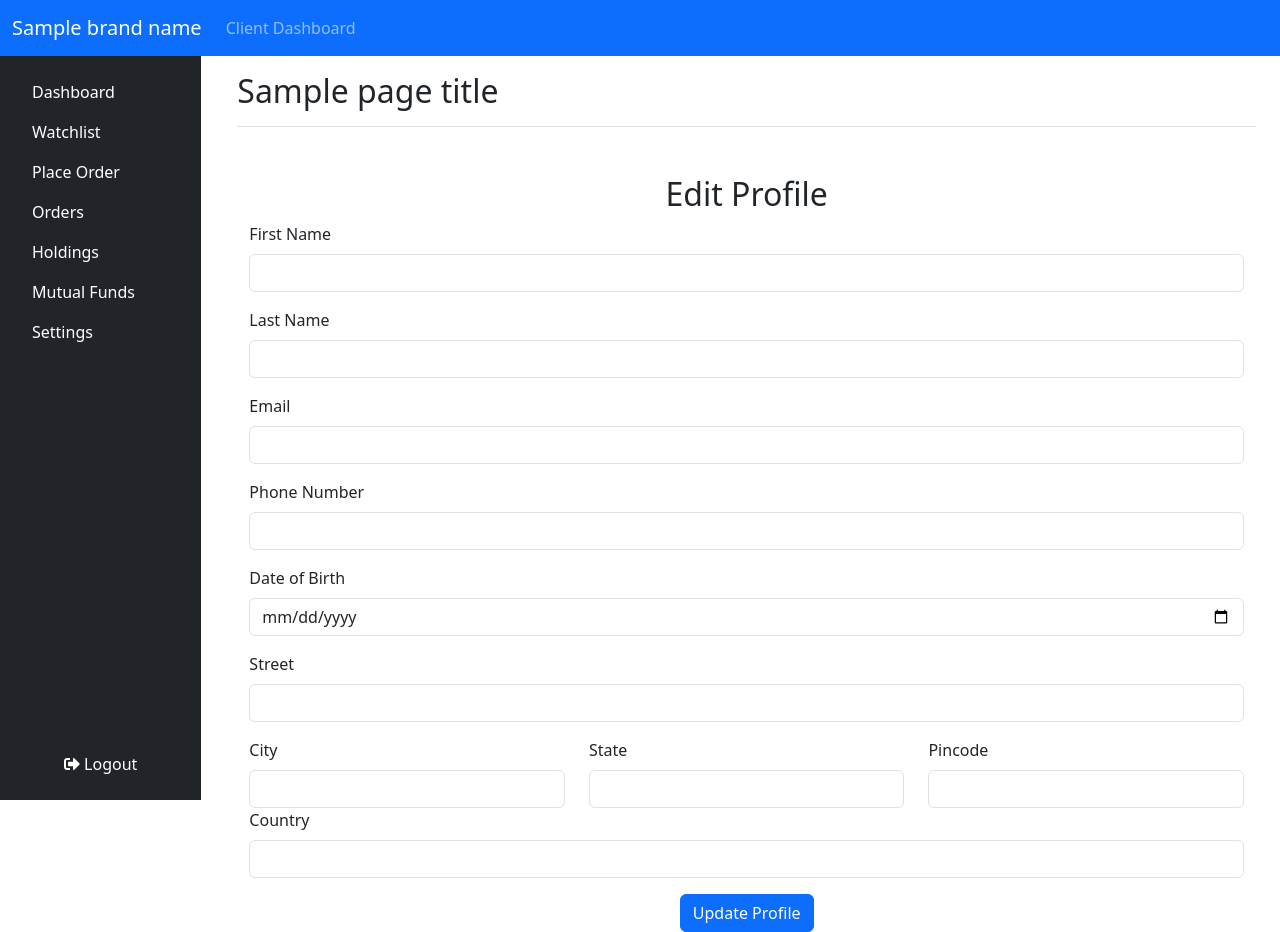
After one commit to Dang3Rsm/AMS, a Flask app: template app/templates/user/user_profile.html in a window 1280 px wide. The commit adds this page. Run offline with Flask 3, Linux system fonts and the light colour scheme; the template is opened without the code that fills it: most values are stand-ins (such as "Sample title", 1, 10 or a date in 2020); some libraries are stand-ins or nearby versions.

Commit message:
user profile page added, watchlist page now fetching data from backend, working on adding to watchlist

```diff
--- a/app/templates/user/user_dashboard.html
+++ b/app/templates/user/user_dashboard.html
@@ -13,7 +13,7 @@
                         <div class="card-body">
                             <h5 class="card-title">Profile Info</h5>
                             <p class="card-text">Update your profile or view current settings.</p>
-                            <a href="#" class="btn btn-light">View Profile</a>
+                            <a href="{{ url_for('user.profile') }}" class="btn btn-light">View Profile</a>
                         </div>
                     </div>
                 </div>
--- /dev/null
+++ b/app/templates/user/user_profile.html
@@ -0,0 +1,76 @@
+{% extends "user/user_dashboardLayout.html" %}
+
+{% block content %}
+
+
+<body>
+    <div class="container mt-5">
+        <h2 class="text-center">Edit Profile</h2>
+        <form method="POST" action="{{ url_for('user.profile') }}">
+            <!-- First Name -->
+            <div class="mb-3">
+                <label for="first_name" class="form-label">First Name</label>
+                <input type="text" class="form-control" id="first_name" name="first_name" value="{{ user_.first_name }}" required>
+            </div>
+
+            <!-- Last Name -->
+            <div class="mb-3">
+                <label for="last_name" class="form-label">Last Name</label>
+                <input type="text" class="form-control" id="last_name" name="last_name" value="{{ user_.last_name }}" required>
+            </div>
+
+            <!-- Email -->
+            <div class="mb-3">
+                <label for="email" class="form-label">Email</label>
+                <input type="email" class="form-control" id="email" name="email" value="{{ user_.email }}" required>
+            </div>
+
+            <!-- Phone Number -->
+            <div class="mb-3">
+                <label for="phoneno" class="form-label">Phone Number</label>
+                <input type="text" class="form-control" id="phoneno" name="phoneno" value="{{ user_.phoneno }}" required>
+            </div>
+
+            <!-- Date of Birth -->
+            <div class="mb-3">
+                <label for="dob" class="form-label">Date of Birth</label>
+                <input type="date" class="form-control" id="dob" name="dob" value="{{ user_.dob }}" required>
+            </div>
+
+            <!-- Address Section -->
+            <div class="mb-3">
+                <label for="street" class="form-label">Street</label>
+                <input type="text" class="form-control" id="street" name="street" value="{{ user_.street }}" required>
+            </div>
+
+            <div class="row">
+                <div class="col-md-4">
+                    <label for="city" class="form-label">City</label>
+                    <input type="text" class="form-control" id="city" name="city" value="{{ user_.city }}" required>
+                </div>
+                <div class="col-md-4">
+                    <label for="state" class="form-label">State</label>
+                    <input type="text" class="form-control" id="state" name="state" value="{{ user_.state }}" required>
+                </div>
+                <div class="col-md-4">
+                    <label for="pincode" class="form-label">Pincode</label>
+                    <input type="text" class="form-control" id="pincode" name="pincode" value="{{ user_.pincode }}" required>
+                </div>
+            </div>
+
+            <!-- Country -->
+            <div class="mb-3">
+                <label for="country" class="form-label">Country</label>
+                <input type="text" class="form-control" id="country" name="country" value="{{ user_.country }}" required>
+            </div>
+
+            <!-- Submit Button -->
+            <div class="text-center">
+                <button type="submit" class="btn btn-primary">Update Profile</button>
+            </div>
+        </form>
+    </div>
+
+    <script src="https://cdn.jsdelivr.net/npm/bootstrap@5.3.0-alpha3/dist/js/bootstrap.bundle.min.js"></script>
+
+{% endblock %}
```
Also changed, not shown: app/models/user_model.py (+57 -0 lines), app/routes/user_route.py (+47 -19 lines).
